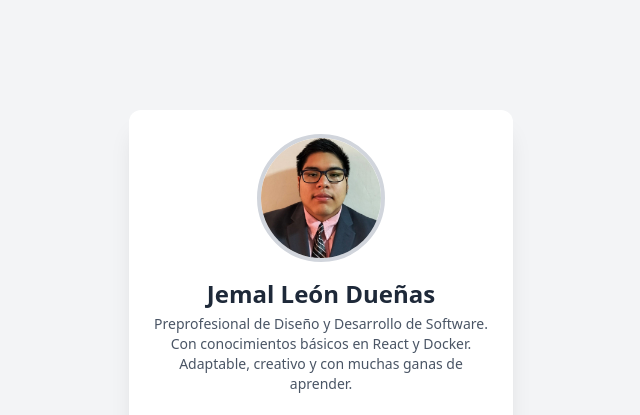
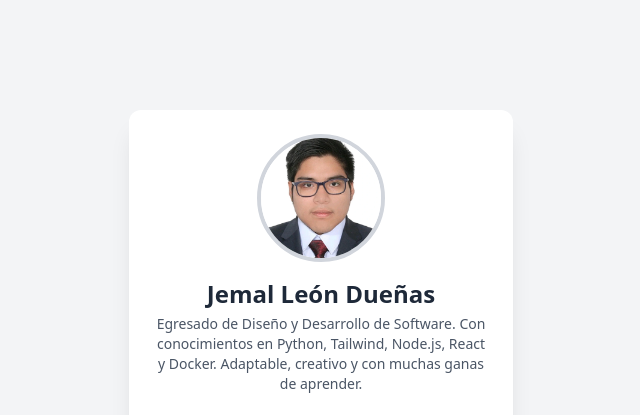
Before and after one commit to jemynew64/TarjetaPresentacion1, a website: page index.html in a window 1280 px wide. Shown: the top 415 px of the page, without its empty margins (319-959 px from the left). Drawn offline with Linux system fonts and the light colour scheme.

Commit message:
Muestra final1

```diff
--- a/index.html
+++ b/index.html
@@ -26,10 +26,10 @@
     <div class="card-inner relative w-full h-full">
       <!-- FRONT -->
       <div class="card-front absolute w-full h-full bg-white rounded-xl shadow-xl flex flex-col items-center p-6 overflow-hidden">
-        <img src="perfil.jpg" alt="Foto de perfil" class="w-32 h-32 rounded-full object-cover mb-4 border-4 border-gray-300" />
+        <img src="perfil.png" alt="Foto de perfil" class="w-32 h-32 rounded-full object-cover mb-4 border-4 border-gray-300" />
         <h1 class="text-2xl font-bold text-gray-800 mb-1 text-center">Jemal León Dueñas</h1>
         <p class="text-sm text-gray-600 text-center mb-6">
-          Preprofesional de Diseño y Desarrollo de Software. Con conocimientos básicos en React y Docker. Adaptable, creativo y con muchas ganas de aprender.
+          Egresado de Diseño y Desarrollo de Software. Con conocimientos en Python, Tailwind, Node.js, React y Docker. Adaptable, creativo y con muchas ganas de aprender.
         </p>
 
         <div class="space-y-2 w-full">
```
Also changed, not shown: perfil.png (added), 1 other file.
